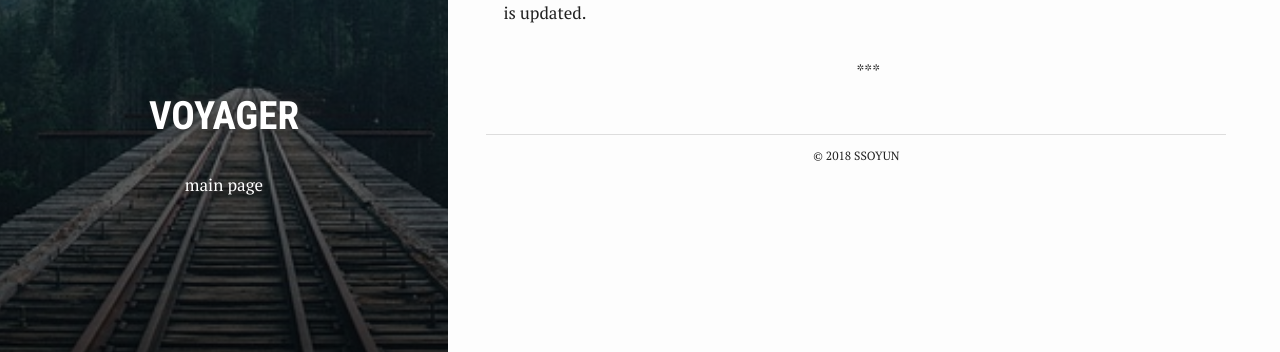
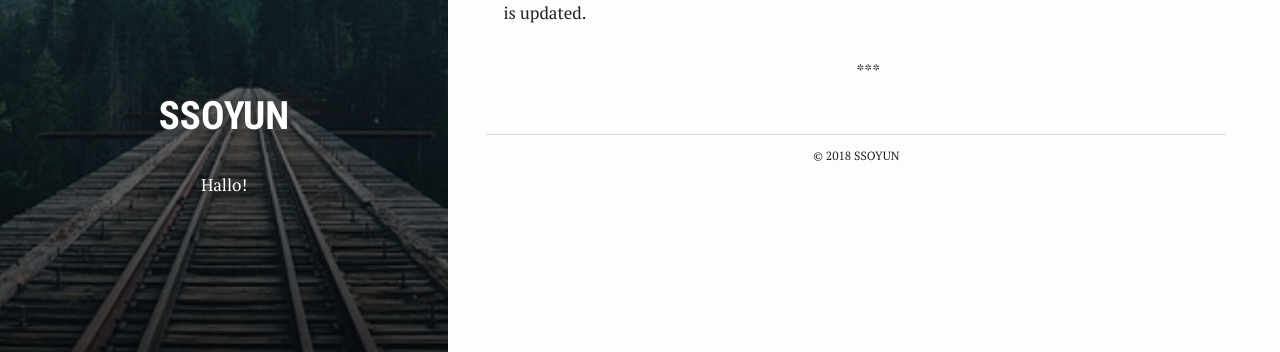
Before and after one commit to ssoyun/ssoyun.github.io11, a Jekyll site: the page built from index.html, in a window 1280 px wide. Shown: the part 506-858 px from the top of the page. Built offline with Jekyll 4.4.1, drawn with Linux system fonts in a browser that asks for light colours.

Commit message:
Update index.html

```diff
--- a/index.html
+++ b/index.html
@@ -1,9 +1,9 @@
 ---
 bg: "rails.jpg"
 layout: default
-crawlertitle: "Jekyll blog"
-title: "Voyager"
-summary: "main page"
+crawlertitle: "ssoyun blog"
+title: "ssoyun"
+summary: "Hallo!"
 ---
 
 {% for post in site.posts limit: 5 %}
```
